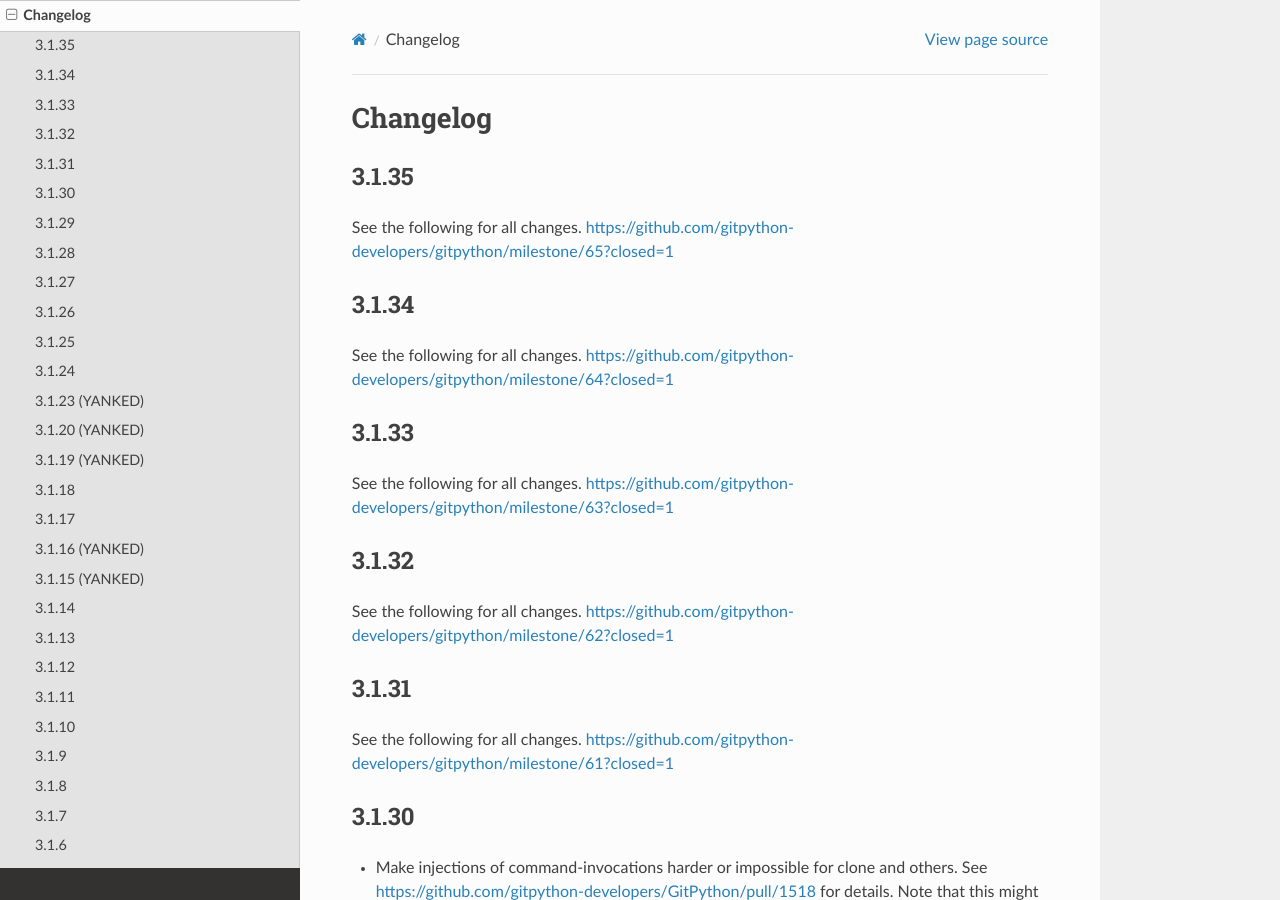
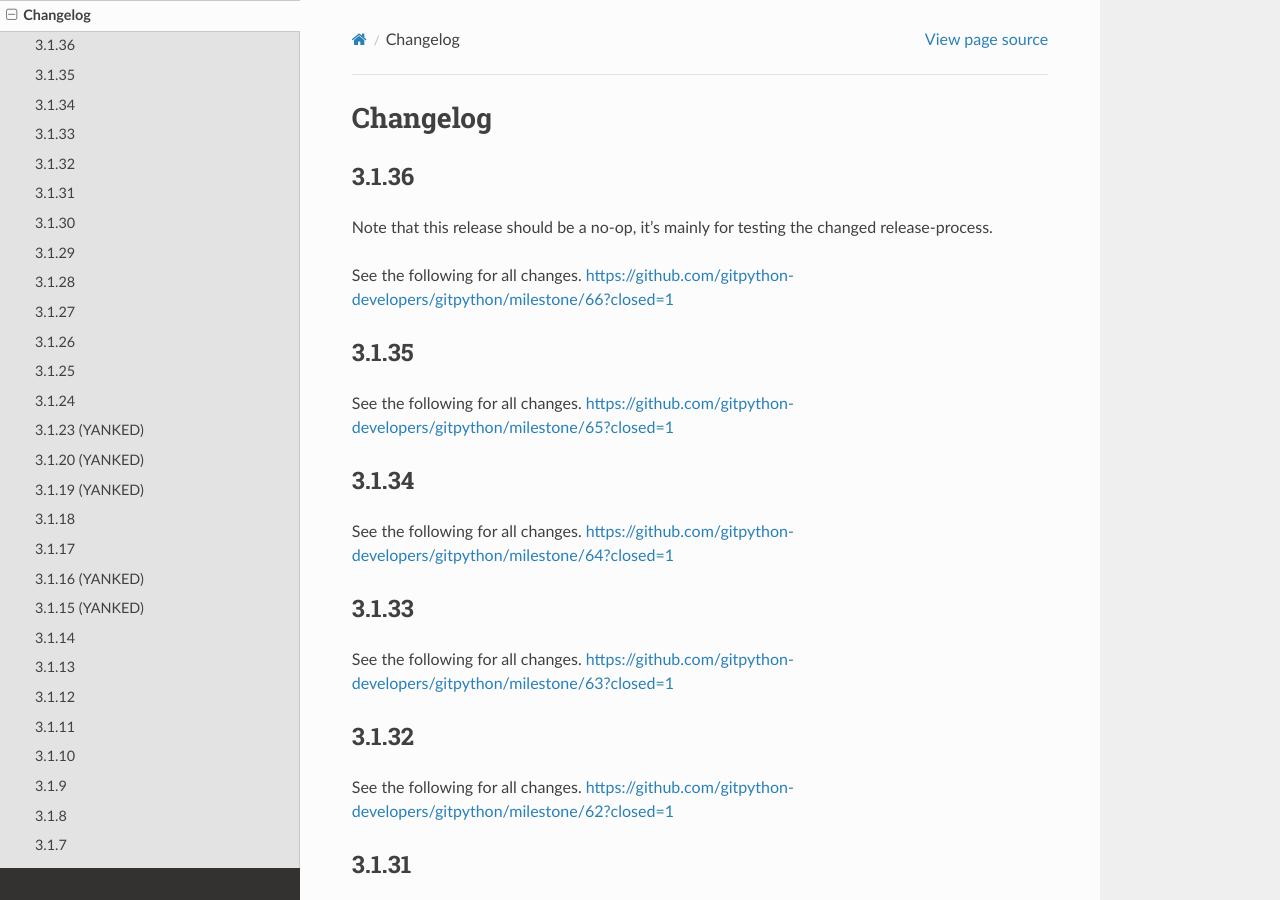
Before and after one commit to gitpython-developers/GitPython, a Sphinx documentation site: the page built from doc/source/changes.rst, in a window 1280 px wide and 900 px high. Built offline with Sphinx 7.4.7 and the Read the Docs theme 2.0.0, drawn with Linux system fonts in a browser that asks for light colours.

Commit message:
prepare next release

```diff
--- a/doc/source/changes.rst
+++ b/doc/source/changes.rst
@@ -1,6 +1,14 @@
 =========
 Changelog
 =========
+
+3.1.36
+======
+
+Note that this release should be a no-op, it's mainly for testing the changed release-process.
+
+See the following for all changes.
+https://github.com/gitpython-developers/gitpython/milestone/66?closed=1
 
 3.1.35
 ======
```
Also changed, not shown: 1 other file.
